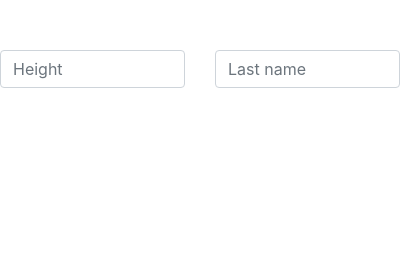
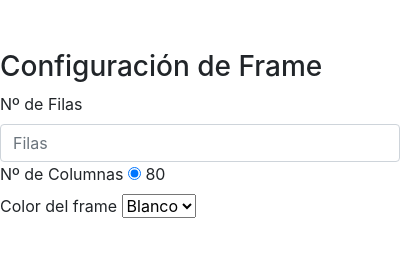
Before and after one commit to aemonge/Gui-Progress, an Electron app: page src/newFrame.html in a window 400 px wide. Drawn offline with nearby package versions, Linux system fonts and the light colour scheme; files that its build step writes are made by us from their sources; files whose address does not match are found by name.

Commit message:
Update newFrame.html

```diff
--- a/src/newFrame.html
+++ b/src/newFrame.html
@@ -14,13 +14,29 @@
 
   </head>
 <body>
+  <h3>Configuración de Frame</h3>
 <form>
     <div class="row">
       <div class="col">
-        <input type="number" class="form-control" placeholder="Height">
+        <label>Nº de Filas</label>
+        <input type="number" class="form-control" placeholder="Filas">
       </div>
+    </div>
+    <div class="row">
+        <div class="col">
+          <label>Nº de Columnas</label>
+            <input type="radio" name="gender" value="80" checked> 80<br>
+        </div>
+    </div>
+    <div class="row">
       <div class="col">
-        <input type="text" class="form-control" placeholder="Last name">
+        <label>Color del frame</label>
+          <select name="select">
+              <option value="blanco" selected>Blanco</option>
+              <option value="rojo">Rojo</option>
+              <option value="verde">Verde</option>
+              <option value="azul">Azul</option>
+            </select>
       </div>
     </div>
   </form>
```
